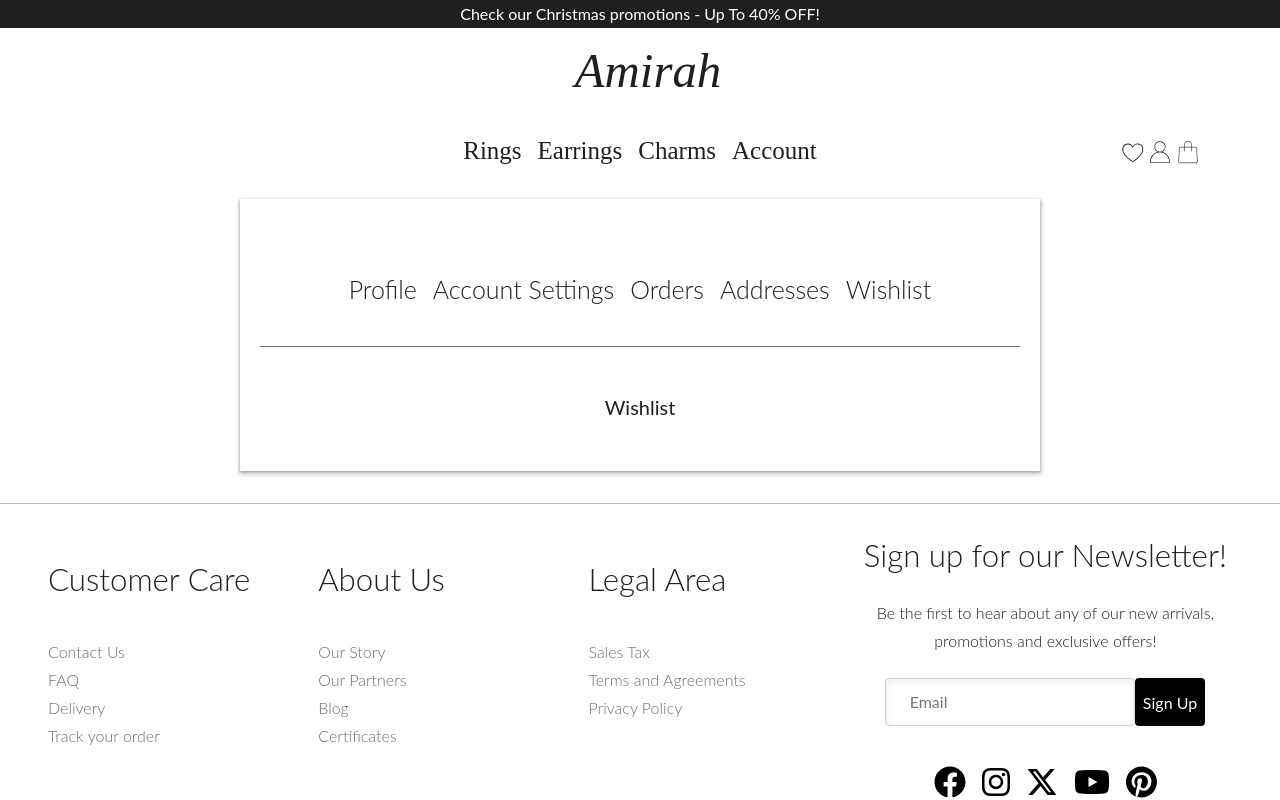
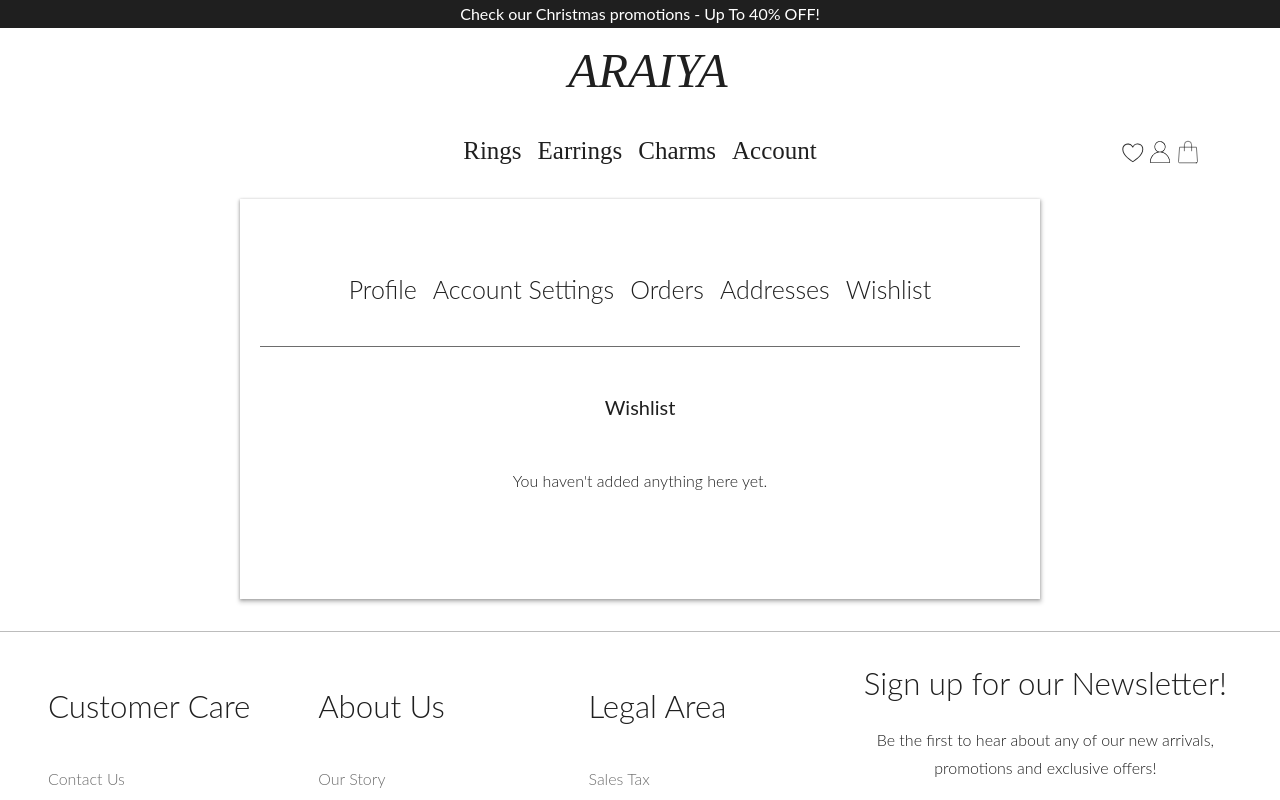
Before and after one commit to GeorgiTopalov/Jewelry-Store, a Next.js app: page /account/wishlist in a window 1280 px wide. Shown: the top 800 px of the page. Built offline with nearby package versions, Linux system fonts and the light colour scheme.

Commit message:
adjusted min height for acc content area

```diff
--- a/components/account/wishlistComponent.jsx
+++ b/components/account/wishlistComponent.jsx
@@ -3,13 +3,32 @@
 import styles from "./../../styles/account/wishlist.module.css";
 import AccountLayout from "./accountLayoutComponent";
 
+const wishProducts = [];
+
 const WishlistComponent = () => {
+  if (wishProducts.length === 0) {
+    return (
+      <AccountLayout>
+        <div className={styles["wishlist-content"]}>
+          <h4>Wishlist</h4>
+          <div>
+            <p>You haven't added anything here yet.</p>
+          </div>
+        </div>
+      </AccountLayout>
+    );
+  };
+
   return (
-    <AccountLayout>
-      <div className={styles["wishlist-content"]}>
-        <h4>Wishlist</h4>
-      </div>
-    </AccountLayout>
+  <AccountLayout>
+        <div className={styles["wishlist-content"]}>
+          <h4>Wishlist</h4>
+          <div>
+            <ul>
+            </ul>
+          </div>
+        </div>
+      </AccountLayout>
   );
 };
 
--- a/components/layout.jsx
+++ b/components/layout.jsx
@@ -31,7 +31,7 @@
           <Link href="/">Check our Christmas promotions - Up To 40% OFF!</Link>
         </div>
         <h2 className={styles["brand-name"]}>
-          <Link href="/">Amirah</Link>
+          <Link href="/">ARAIYA</Link>
         </h2>
         <Link href="#" id={styles["mainMenuOpen"]}>
           <svg
--- a/styles/account/accountLayout.module.css
+++ b/styles/account/accountLayout.module.css
@@ -2,6 +2,7 @@
     display: flex;
     flex-flow: column wrap;
     gap: 2rem;
+    min-height: 400px;
 }
 
 .account-menu {
@@ -36,7 +37,6 @@
 .account-menu{
     border-bottom: 1px solid var(--grey);
 }
-
 
 
 @media (min-width: 800px){
```
